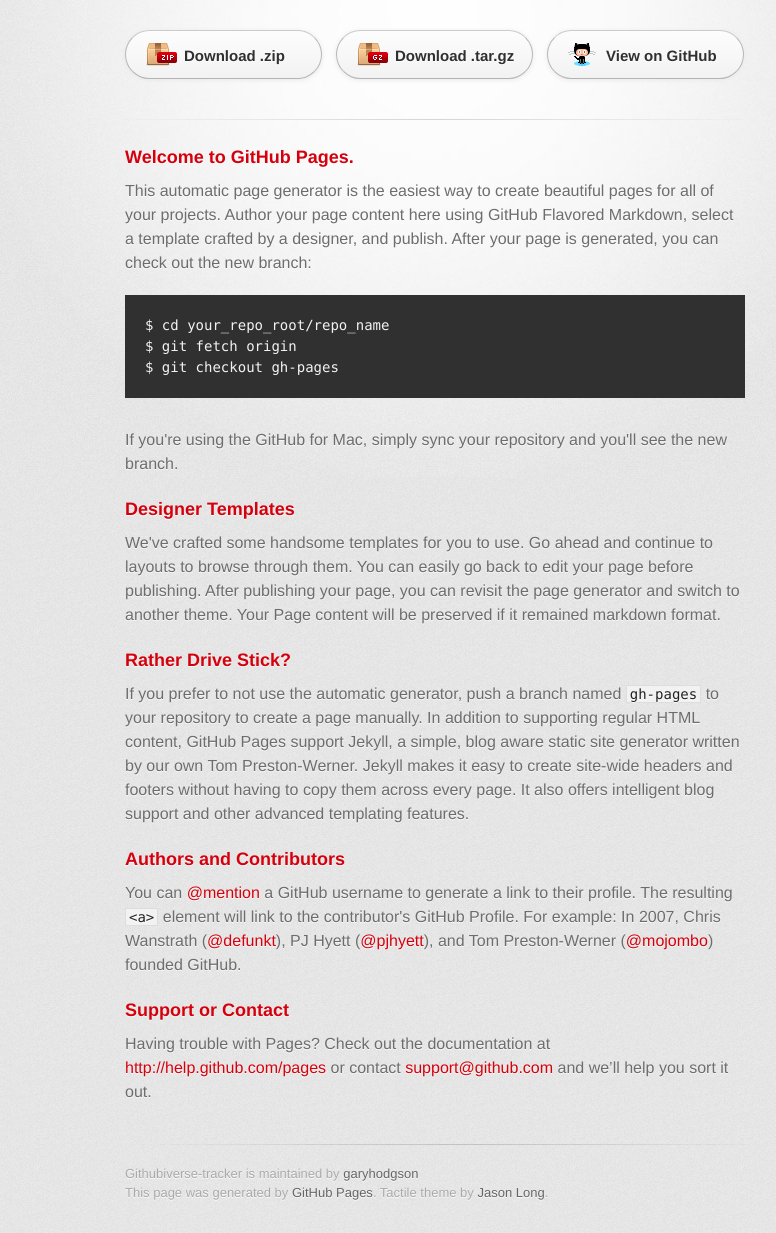
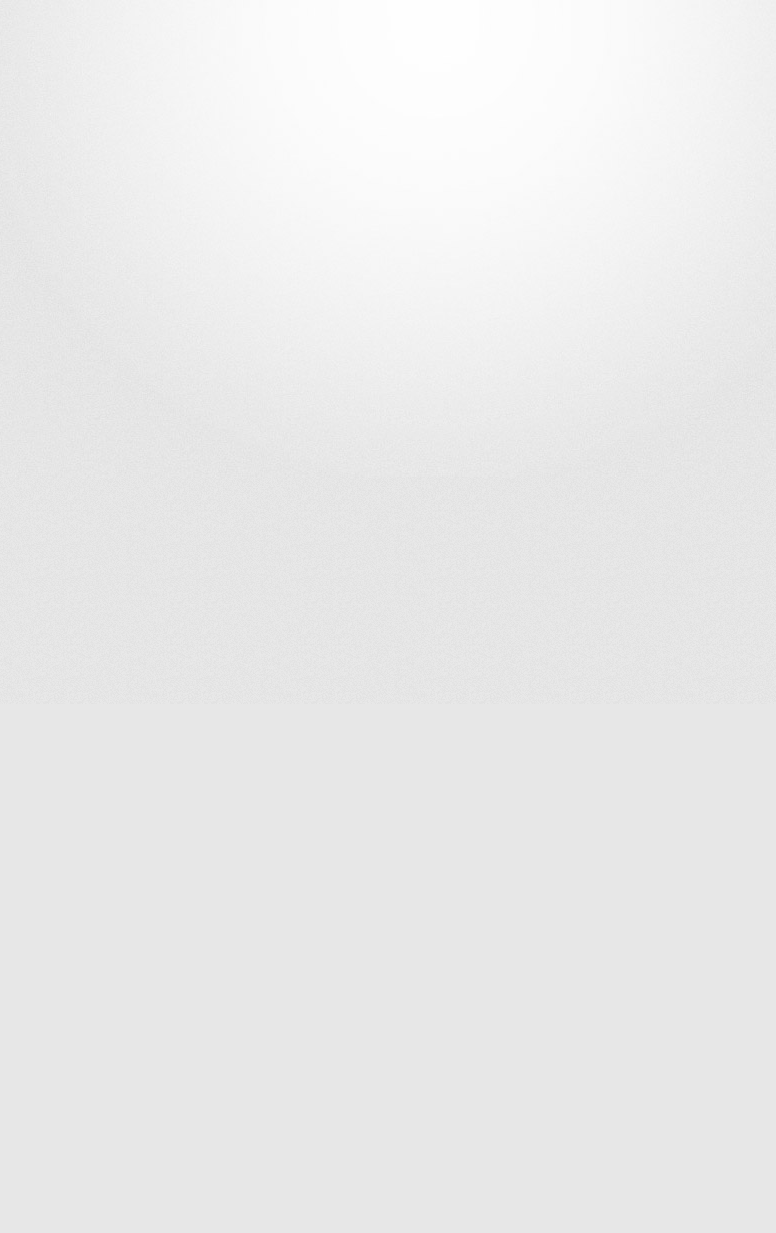
Before and after one commit to garyhodgson/githubiverse-tracker, a plain HTML site: page index.html in a window 1280 px wide. Shown: the part 96-1329 px from the top of the page, without its empty margins (205-981 px from the left). After the commit the page ends 800 px from the top, so only its background shows below. Drawn offline with Linux system fonts and the light colour scheme; a web font is replaced by a local one.

Commit message:
reset index

```diff
--- a/index.html
+++ b/index.html
@@ -22,49 +22,6 @@
           <h2></h2>
         </header>
 
-        <section id="downloads" class="clearfix">
-          <a href="https://github.com/garyhodgson/githubiverse-tracker/zipball/master" id="download-zip" class="button"><span>Download .zip</span></a>
-          <a href="https://github.com/garyhodgson/githubiverse-tracker/tarball/master" id="download-tar-gz" class="button"><span>Download .tar.gz</span></a>
-          <a href="https://github.com/garyhodgson/githubiverse-tracker" id="view-on-github" class="button"><span>View on GitHub</span></a>
-        </section>
-
-        <hr>
-
-        <section id="main_content">
-          <h3>Welcome to GitHub Pages.</h3>
-
-<p>This automatic page generator is the easiest way to create beautiful pages for all of your projects. Author your page content here using GitHub Flavored Markdown, select a template crafted by a designer, and publish. After your page is generated, you can check out the new branch:</p>
-
-<pre><code>$ cd your_repo_root/repo_name
-$ git fetch origin
-$ git checkout gh-pages
-</code></pre>
-
-<p>If you're using the GitHub for Mac, simply sync your repository and you'll see the new branch.</p>
-
-<h3>Designer Templates</h3>
-
-<p>We've crafted some handsome templates for you to use. Go ahead and continue to layouts to browse through them. You can easily go back to edit your page before publishing. After publishing your page, you can revisit the page generator and switch to another theme. Your Page content will be preserved if it remained markdown format.</p>
-
-<h3>Rather Drive Stick?</h3>
-
-<p>If you prefer to not use the automatic generator, push a branch named <code>gh-pages</code> to your repository to create a page manually. In addition to supporting regular HTML content, GitHub Pages support Jekyll, a simple, blog aware static site generator written by our own Tom Preston-Werner. Jekyll makes it easy to create site-wide headers and footers without having to copy them across every page. It also offers intelligent blog support and other advanced templating features.</p>
-
-<h3>Authors and Contributors</h3>
-
-<p>You can <a href="https://github.com/blog/821" class="user-mention">@mention</a> a GitHub username to generate a link to their profile. The resulting <code>&lt;a&gt;</code> element will link to the contributor's GitHub Profile. For example: In 2007, Chris Wanstrath (<a href="https://github.com/defunkt" class="user-mention">@defunkt</a>), PJ Hyett (<a href="https://github.com/pjhyett" class="user-mention">@pjhyett</a>), and Tom Preston-Werner (<a href="https://github.com/mojombo" class="user-mention">@mojombo</a>) founded GitHub.</p>
-
-<h3>Support or Contact</h3>
-
-<p>Having trouble with Pages? Check out the documentation at <a href="http://help.github.com/pages">http://help.github.com/pages</a> or contact <a href="mailto:support@github.com">support@github.com</a> and we’ll help you sort it out.</p>
-        </section>
-
-        <footer>
-          Githubiverse-tracker is maintained by <a href="https://github.com/garyhodgson">garyhodgson</a><br>
-          This page was generated by <a href="http://pages.github.com">GitHub Pages</a>. Tactile theme by <a href="http://twitter.com/jasonlong">Jason Long</a>.
-        </footer>
-
-
       </div>
     </div>
   </body>
```
Also changed, not shown: params.json (+1 -1 lines).
